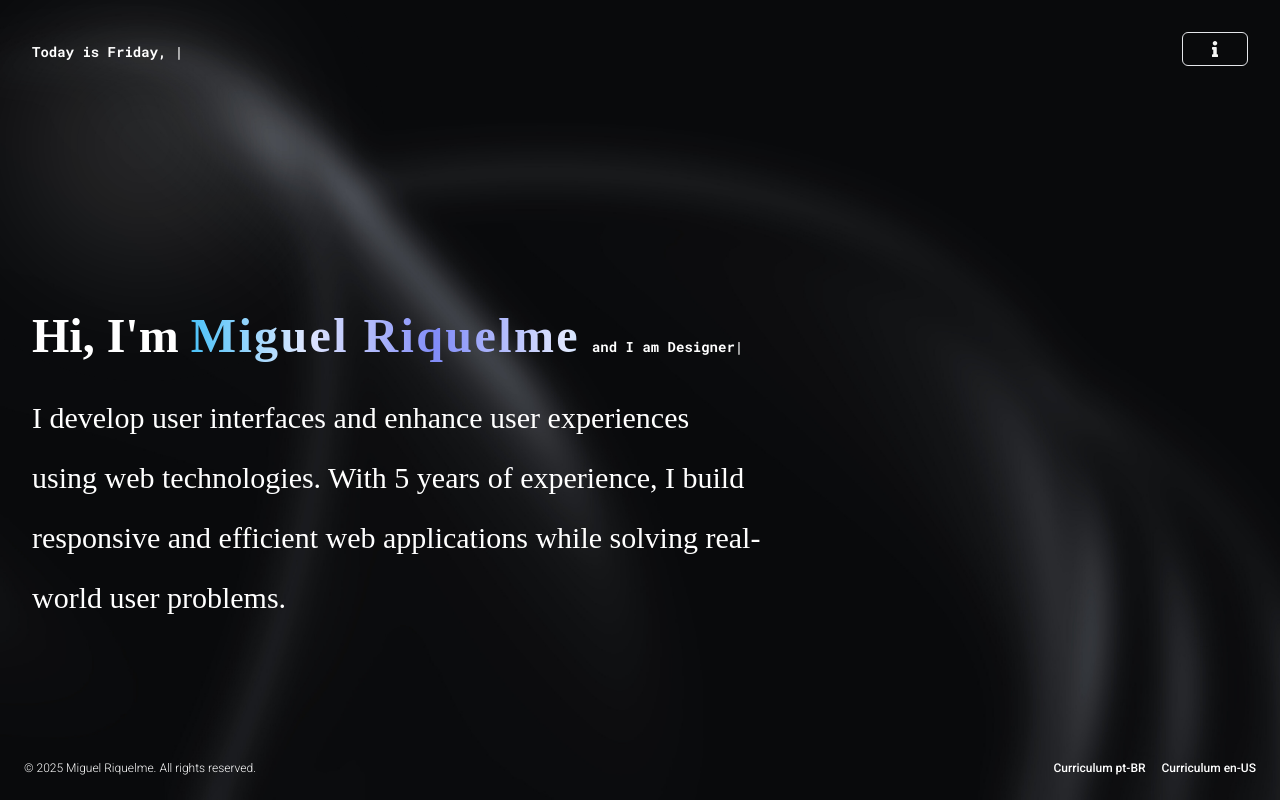
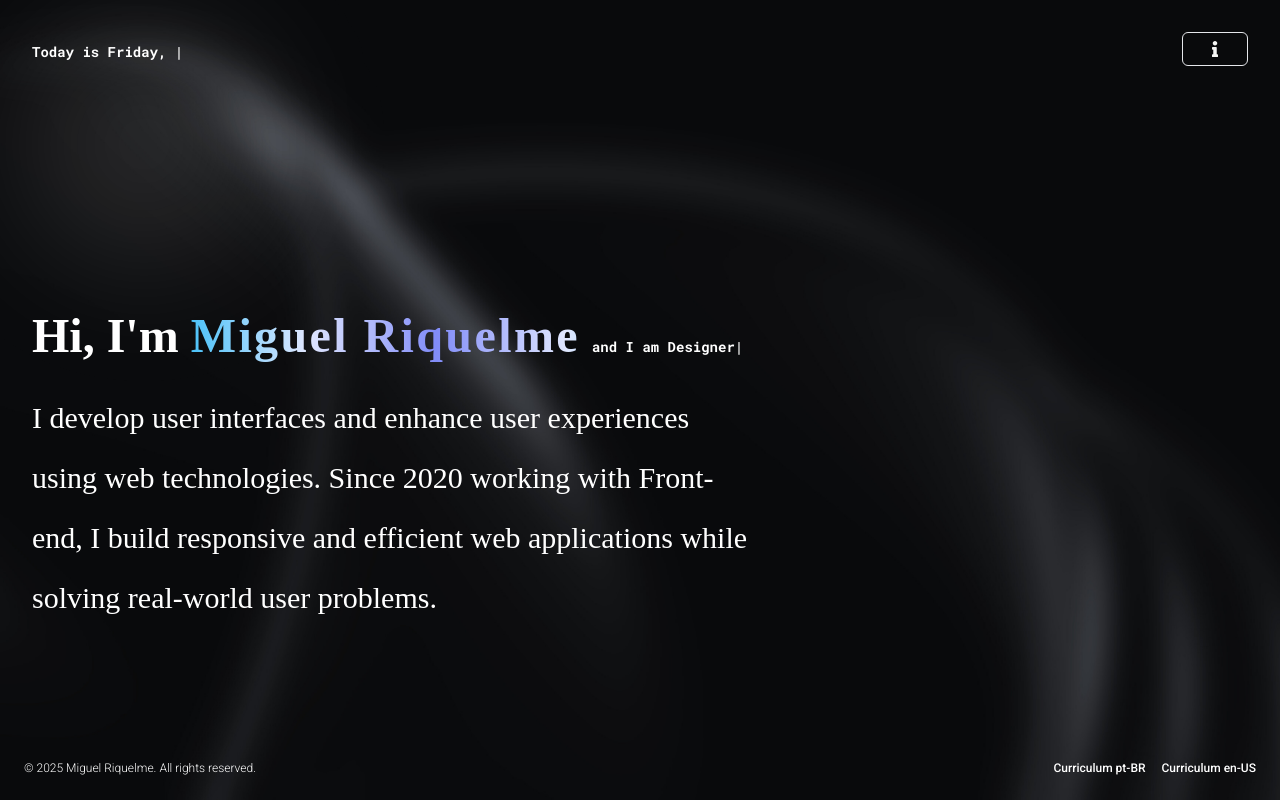
Before and after one commit to miguelitodev/miguelitodev, a Next.js app: page / in a window 1280 px wide. Built offline with nearby package versions, Linux system fonts and the light colour scheme.

Commit message:
feat: changing pdf curriculums and exp date

```diff
--- a/src/app/(home)/page.tsx
+++ b/src/app/(home)/page.tsx
@@ -37,7 +37,7 @@ export default function HomePage() {
       <div className="text-left"></div>
       <p className="text-white font-light font-merriweather text-3xl max-xl:text-2xl max-md:text-xl max-sm:text-lg leading-loose">
         I develop user interfaces and enhance user experiences using web
-        technologies. With 5 years of experience, I build responsive and
+        technologies. Since 2020 working with Front-end, I build responsive and
         efficient web applications while solving real-world user problems.
       </p>
     </div>
--- a/src/components/ui/Header/index.tsx
+++ b/src/components/ui/Header/index.tsx
@@ -37,7 +37,7 @@ export function Header() {
                     text,
                     1000,
                     "",
-                    "5y working with Frontend O.O",
+                    "Frontend exp. since 2020",
                     1000,
                     "",
                     `Now is ${format(new Date().getTime(), "HH:mm")}`,
```
Also changed, not shown: 2 other files (tests, documents, lock files or other folders).
